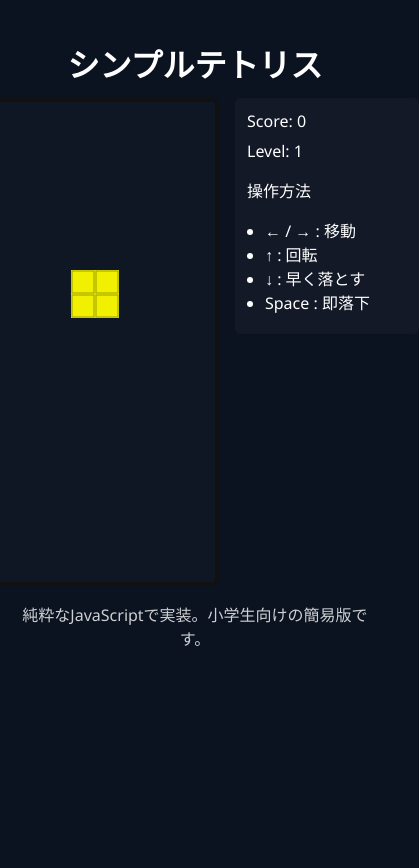
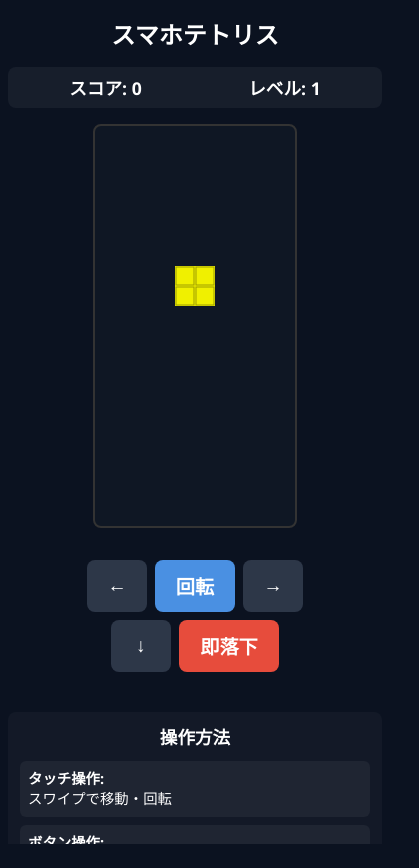
Before and after one commit to yosshyjungle/teroris_tomofumi, a plain HTML site: page index.html in a window 390 px wide. Shown: the whole page, 419 px wide, since content can reach past the window. After the commit the page ends 844 px from the top, so only its background shows below. Drawn offline with Linux system fonts and the light colour scheme.

Commit message:
changed rotation

```diff
--- a/index.html
+++ b/index.html
@@ -2,30 +2,51 @@
 <html lang="ja">
   <head>
     <meta charset="utf-8" />
-    <meta name="viewport" content="width=device-width, initial-scale=1" />
-    <title>シンプルテトリス</title>
+    <meta name="viewport" content="width=device-width, initial-scale=1, user-scalable=no" />
+    <title>スマホテトリス</title>
     <link rel="stylesheet" href="styles.css">
   </head>
   <body>
     <main>
-      <h1>シンプルテトリス</h1>
+      <h1>スマホテトリス</h1>
+      <div class="score-area">
+        <div class="score-item">スコア: <span id="score">0</span></div>
+        <div class="score-item">レベル: <span id="level">1</span></div>
+      </div>
       <div class="game-area">
-        <canvas id="board" width="240" height="480"></canvas>
-        <aside class="info">
-          <div>Score: <span id="score">0</span></div>
-          <div>Level: <span id="level">1</span></div>
-          <div class="controls">
-            <p>操作方法</p>
-            <ul>
-              <li>← / → : 移動</li>
-              <li>↑ : 回転</li>
-              <li>↓ : 早く落とす</li>
-              <li>Space : 即落下</li>
-            </ul>
+        <canvas id="board"></canvas>
+      </div>
+
+      <!-- モバイル操作用ボタン -->
+      <div class="mobile-controls">
+        <div class="control-row">
+          <button id="leftBtn" class="control-btn">←</button>
+          <button id="rotateBtn" class="control-btn rotate-btn">回転</button>
+          <button id="rightBtn" class="control-btn">→</button>
+        </div>
+        <div class="control-row">
+          <button id="downBtn" class="control-btn">↓</button>
+          <button id="dropBtn" class="control-btn drop-btn">即落下</button>
+        </div>
+      </div>
+
+      <div class="instructions">
+        <h3>操作方法</h3>
+        <div class="instruction-grid">
+          <div class="instruction-item">
+            <strong>タッチ操作:</strong><br>
+            スワイプで移動・回転
           </div>
-        </aside>
+          <div class="instruction-item">
+            <strong>ボタン操作:</strong><br>
+            画面下のボタンを使用
+          </div>
+          <div class="instruction-item">
+            <strong>キーボード:</strong><br>
+            矢印キー + Space
+          </div>
+        </div>
       </div>
-      <p class="note">純粋なJavaScriptで実装。小学生向けの簡易版です。</p>
     </main>
     <script src="main.js"></script>
   </body>
--- a/main.js
+++ b/main.js
@@ -1,56 +1,136 @@
-// シンプルテトリス（純粋なJavaScript）
+// スマホ向けテトリス（純粋なJavaScript）
 (function(){
   const canvas = document.getElementById('board');
   const ctx = canvas.getContext('2d');
   const scoreEl = document.getElementById('score');
   const levelEl = document.getElementById('level');
 
+  // スマホ向けにサイズを調整
   const COLS = 10;
   const ROWS = 20;
-  const BLOCK = 24; // px
+  const BLOCK = Math.min(20, Math.floor(window.innerWidth * 0.8 / COLS)); // レスポンシブサイズ
   const WIDTH = COLS * BLOCK;
   const HEIGHT = ROWS * BLOCK;
 
   canvas.width = WIDTH;
   canvas.height = HEIGHT;
 
-  // テトロミノ定義（4x4 マトリクスの初期形）
+  // キャンバスを中央に配置
+  canvas.style.display = 'block';
+  canvas.style.margin = '0 auto';
+
+  // テトロミノ定義（各形状の全回転パターンを含む）
   const TETROMINOES = {
-    I: [[
+    I: [
+      [
         [0,0,0,0],
         [1,1,1,1],
         [0,0,0,0],
         [0,0,0,0]
-    ]],
-    J: [[
+      ],
+      [
+        [0,0,1,0],
+        [0,0,1,0],
+        [0,0,1,0],
+        [0,0,1,0]
+      ]
+    ],
+    J: [
+      [
         [1,0,0],
         [1,1,1],
         [0,0,0]
-    ]],
-    L: [[
+      ],
+      [
+        [0,1,1],
+        [0,1,0],
+        [0,1,0]
+      ],
+      [
+        [0,0,0],
+        [1,1,1],
+        [0,0,1]
+      ],
+      [
+        [0,1,0],
+        [0,1,0],
+        [1,1,0]
+      ]
+    ],
+    L: [
+      [
         [0,0,1],
         [1,1,1],
         [0,0,0]
-    ]],
-    O: [[
+      ],
+      [
+        [0,1,0],
+        [0,1,0],
+        [0,1,1]
+      ],
+      [
+        [0,0,0],
+        [1,1,1],
+        [1,0,0]
+      ],
+      [
+        [1,1,0],
+        [0,1,0],
+        [0,1,0]
+      ]
+    ],
+    O: [
+      [
         [1,1],
         [1,1]
-    ]],
-    S: [[
+      ]
+    ],
+    S: [
+      [
         [0,1,1],
         [1,1,0],
         [0,0,0]
-    ]],
-    T: [[
+      ],
+      [
+        [0,1,0],
+        [0,1,1],
+        [0,0,1]
+      ]
+    ],
+    T: [
+      [
         [0,1,0],
         [1,1,1],
         [0,0,0]
-    ]],
-    Z: [[
+      ],
+      [
+        [0,1,0],
+        [0,1,1],
+        [0,1,0]
+      ],
+      [
+        [0,0,0],
+        [1,1,1],
+        [0,1,0]
+      ],
+      [
+        [0,1,0],
+        [1,1,0],
+        [0,1,0]
+      ]
+    ],
+    Z: [
+      [
         [1,1,0],
         [0,1,1],
         [0,0,0]
-    ]]
+      ],
+      [
+        [0,0,1],
+        [0,1,1],
+        [0,1,0]
+      ]
+    ]
   };
 
   const COLORS = {
@@ -73,38 +153,22 @@
     const keys = Object.keys(TETROMINOES);
     const k = keys[Math.floor(Math.random()*keys.length)];
     const matrix = cloneMatrix(TETROMINOES[k][0]);
-    return {matrix, type:k, x:Math.floor((COLS - matrix[0].length)/2), y: -1};
+    return {matrix, type:k, rotation: 0, x:Math.floor((COLS - matrix[0].length)/2), y: -1};
   }
 
   function cloneMatrix(m){
     return m.map(r => r.slice());
   }
 
-  // 回転（右回転）
-  function rotate(matrix){
-    const N = matrix.length;
-    const res = [];
-    for(let x=0;x<N;x++){
-      res[x]=[];
-      for(let y=0;y<N;y++){
-        res[x][y]=matrix[N-1-y][x] || 0;
-      }
-    }
-    // trim empty rows/cols for non-4x4 shapes
-    return trimMatrix(res);
-  }
-
-  function trimMatrix(m){
-    // remove empty top rows
-    while(m.length && m[0].every(v=>v===0)) m.shift();
-    // remove empty bottom rows
-    while(m.length && m[m.length-1].every(v=>v===0)) m.pop();
-    // remove empty left/right cols
-    if(m.length===0) return [[0]];
-    let left=0,right=m[0].length-1;
-    while(m.every(row=>row[left]===0)) left++;
-    while(m.every(row=>row[right]===0)) right--;
-    return m.map(r=>r.slice(left,right+1));
+  // 回転（次の回転パターンに変更）
+  function rotatePiece(piece){
+    const tetromino = TETROMINOES[piece.type];
+    const nextRotation = (piece.rotation + 1) % tetromino.length;
+    return {
+      ...piece,
+      matrix: cloneMatrix(tetromino[nextRotation]),
+      rotation: nextRotation
+    };
   }
 
   function collide(board, piece){
@@ -221,7 +285,7 @@
       // ゲームオーバー
       gameOver = true;
       clearInterval(dropTimer);
-      alert('Game Over! Score: ' + score);
+      alert('ゲームオーバー！スコア: ' + score);
     }
   }
 
@@ -238,33 +302,51 @@
     draw();
   }
 
-  // 操作
-  document.addEventListener('keydown', e=>{
+  // 操作関数
+  function moveLeft(){
     if(gameOver) return;
-    if(e.key === 'ArrowLeft'){
     player.x--;
     if(collide(board, player)) player.x++;
     draw();
-    } else if(e.key === 'ArrowRight'){
+  }
+
+  function moveRight(){
+    if(gameOver) return;
     player.x++;
     if(collide(board, player)) player.x--;
     draw();
-    } else if(e.key === 'ArrowUp'){
-      const old = player.matrix;
-      player.matrix = rotate(player.matrix);
-      // wall kick simple
+  }
+
+  function rotateBlock(){
+    if(gameOver) return;
+    const rotated = rotatePiece(player);
+    const oldMatrix = player.matrix;
+    const oldRotation = player.rotation;
+
+    player.matrix = rotated.matrix;
+    player.rotation = rotated.rotation;
+
+    // 壁キック（簡単版）
     let kick = 0;
     while(collide(board, player) && kick < 3){
       player.x += (kick%2===0) ? 1 : -1;
       kick++;
     }
-      if(collide(board, player)) player.matrix = old;
+
+    if(collide(board, player)){
+      player.matrix = oldMatrix;
+      player.rotation = oldRotation;
+    }
     draw();
-    } else if(e.key === 'ArrowDown'){
-      // soft drop (one step)
+  }
+
+  function softDrop(){
+    if(gameOver) return;
     drop();
-    } else if(e.code === 'Space'){
-      // hard drop
+  }
+
+  function hardDrop(){
+    if(gameOver) return;
     while(!collide(board, player)) player.y++;
     player.y--;
     merge(board, player);
@@ -273,7 +355,48 @@
     spawn();
     draw();
   }
+
+  // キーボード操作
+  document.addEventListener('keydown', e=>{
+    if(e.key === 'ArrowLeft') moveLeft();
+    else if(e.key === 'ArrowRight') moveRight();
+    else if(e.key === 'ArrowUp') rotateBlock();
+    else if(e.key === 'ArrowDown') softDrop();
+    else if(e.code === 'Space') hardDrop();
   });
+
+  // タッチ操作とボタンイベント
+  let touchStartX = 0;
+  let touchStartY = 0;
+
+  canvas.addEventListener('touchstart', e => {
+    e.preventDefault();
+    const touch = e.touches[0];
+    touchStartX = touch.clientX;
+    touchStartY = touch.clientY;
+  });
+
+  canvas.addEventListener('touchend', e => {
+    e.preventDefault();
+    const touch = e.changedTouches[0];
+    const deltaX = touch.clientX - touchStartX;
+    const deltaY = touch.clientY - touchStartY;
+
+    if(Math.abs(deltaX) > Math.abs(deltaY)){
+      if(deltaX > 30) moveRight();
+      else if(deltaX < -30) moveLeft();
+    } else {
+      if(deltaY > 30) softDrop();
+      else if(deltaY < -30) rotateBlock();
+    }
+  });
+
+  // ボタンイベント
+  document.getElementById('leftBtn')?.addEventListener('click', moveLeft);
+  document.getElementById('rightBtn')?.addEventListener('click', moveRight);
+  document.getElementById('rotateBtn')?.addEventListener('click', rotateBlock);
+  document.getElementById('downBtn')?.addEventListener('click', softDrop);
+  document.getElementById('dropBtn')?.addEventListener('click', hardDrop);
 
   // 初期描画
   draw();
--- a/styles.css
+++ b/styles.css
@@ -2,13 +2,204 @@
   --bg:#0b1220;
   --panel:#111827;
   --accent:#1f6feb;
+  --button-bg:#2d3748;
+  --button-hover:#4a5568;
+  --button-active:#1a202c;
 }
-html,body{height:100%;margin:0;font-family:Segoe UI, Hiragino Kaku Gothic ProN, Meiryo, sans-serif;background:var(--bg);color:#fff}
-main{max-width:900px;margin:24px auto;padding:16px}
-h1{text-align:center;margin:0 0 12px}
-.game-area{display:flex;gap:16px;align-items:start;justify-content:center}
-canvas{background:#0f1724;border:4px solid #111;border-radius:6px;image-rendering:pixelated}
-.info{min-width:160px;padding:12px;background:rgba(255,255,255,0.03);border-radius:6px}
-.info div{margin-bottom:8px}
-.controls ul{padding-left:18px;margin:4px 0}
-.note{text-align:center;opacity:0.8}
+
+* {
+  box-sizing: border-box;
+}
+
+html,body{
+  height:100%;
+  margin:0;
+  font-family:Segoe UI, Hiragino Kaku Gothic ProN, Meiryo, sans-serif;
+  background:var(--bg);
+  color:#fff;
+  overflow-x: hidden;
+}
+
+main{
+  max-width:100%;
+  margin:0;
+  padding:8px;
+  min-height:100vh;
+  display:flex;
+  flex-direction:column;
+}
+
+h1{
+  text-align:center;
+  margin:8px 0;
+  font-size:1.5rem;
+}
+
+.score-area{
+  display:flex;
+  justify-content:space-around;
+  margin:8px 0;
+  padding:8px;
+  background:rgba(255,255,255,0.05);
+  border-radius:8px;
+}
+
+.score-item{
+  font-size:1.1rem;
+  font-weight:bold;
+}
+
+.game-area{
+  display:flex;
+  justify-content:center;
+  margin:8px 0;
+}
+
+canvas{
+  background:#0f1724;
+  border:2px solid #333;
+  border-radius:8px;
+  image-rendering:pixelated;
+  max-width:100%;
+  height:auto;
+}
+
+.mobile-controls{
+  margin:16px 0;
+  padding:0 8px;
+}
+
+.control-row{
+  display:flex;
+  justify-content:center;
+  gap:8px;
+  margin:8px 0;
+}
+
+.control-btn{
+  background:var(--button-bg);
+  color:#fff;
+  border:none;
+  border-radius:8px;
+  padding:12px 16px;
+  font-size:1.2rem;
+  font-weight:bold;
+  cursor:pointer;
+  user-select:none;
+  touch-action:manipulation;
+  min-width:60px;
+  transition:all 0.1s ease;
+}
+
+.control-btn:active{
+  background:var(--button-active);
+  transform:scale(0.95);
+}
+
+.rotate-btn{
+  background:#4a90e2;
+  min-width:80px;
+}
+
+.drop-btn{
+  background:#e74c3c;
+  min-width:100px;
+}
+
+.instructions{
+  margin:16px 0;
+  padding:12px;
+  background:rgba(255,255,255,0.03);
+  border-radius:8px;
+}
+
+.instructions h3{
+  margin:0 0 12px;
+  text-align:center;
+  font-size:1.1rem;
+}
+
+.instruction-grid{
+  display:grid;
+  grid-template-columns:1fr;
+  gap:8px;
+}
+
+.instruction-item{
+  padding:8px;
+  background:rgba(255,255,255,0.05);
+  border-radius:6px;
+  font-size:0.9rem;
+  line-height:1.4;
+}
+
+/* デスクトップ向けの調整 */
+@media (min-width: 768px) {
+  main{
+    max-width:900px;
+    margin:24px auto;
+    padding:16px;
+  }
+
+  h1{
+    font-size:2rem;
+    margin:0 0 16px;
+  }
+
+  .game-area{
+    display:flex;
+    gap:16px;
+    align-items:start;
+    justify-content:center;
+  }
+
+  .score-area{
+    display:none;
+  }
+
+  .mobile-controls{
+    display:none;
+  }
+
+  .instructions{
+    display:none;
+  }
+
+  canvas{
+    border:4px solid #111;
+    border-radius:6px;
+  }
+
+  /* デスクトップ用のサイドバー */
+  .game-area::after{
+    content:"";
+    display:block;
+    min-width:160px;
+    padding:12px;
+    background:rgba(255,255,255,0.03);
+    border-radius:6px;
+    margin-left:16px;
+  }
+
+  .game-area::after{
+    content:"スコア: " attr(data-score) " レベル: " attr(data-level);
+    white-space:pre-line;
+  }
+}
+
+/* タッチデバイス向けの最適化 */
+@media (hover: none) and (pointer: coarse) {
+  .control-btn{
+    padding:16px 20px;
+    font-size:1.4rem;
+    min-width:70px;
+  }
+
+  .rotate-btn{
+    min-width:90px;
+  }
+
+  .drop-btn{
+    min-width:110px;
+  }
+}
```
Lines whose indentation alone changed are shown as unchanged.
